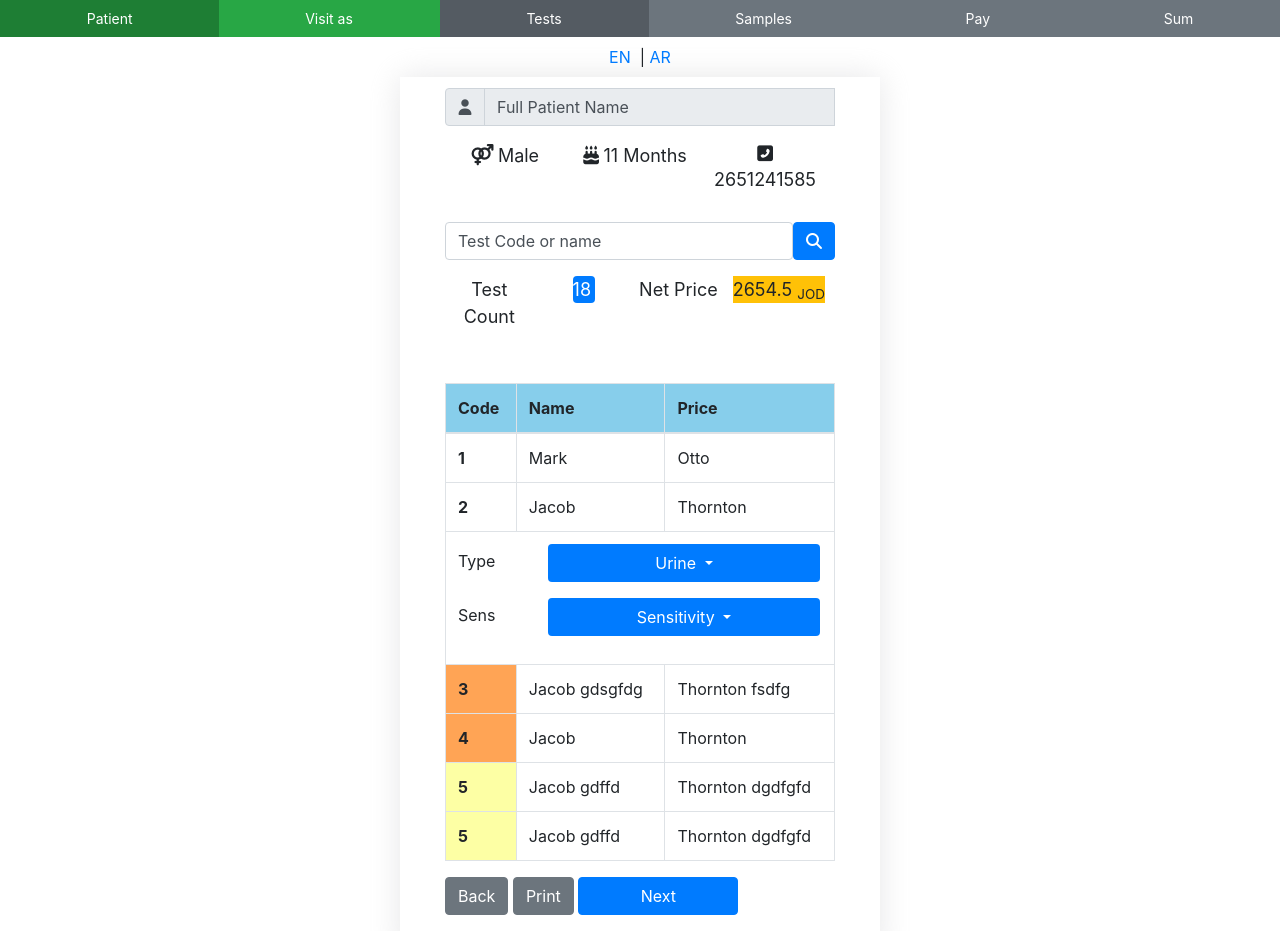
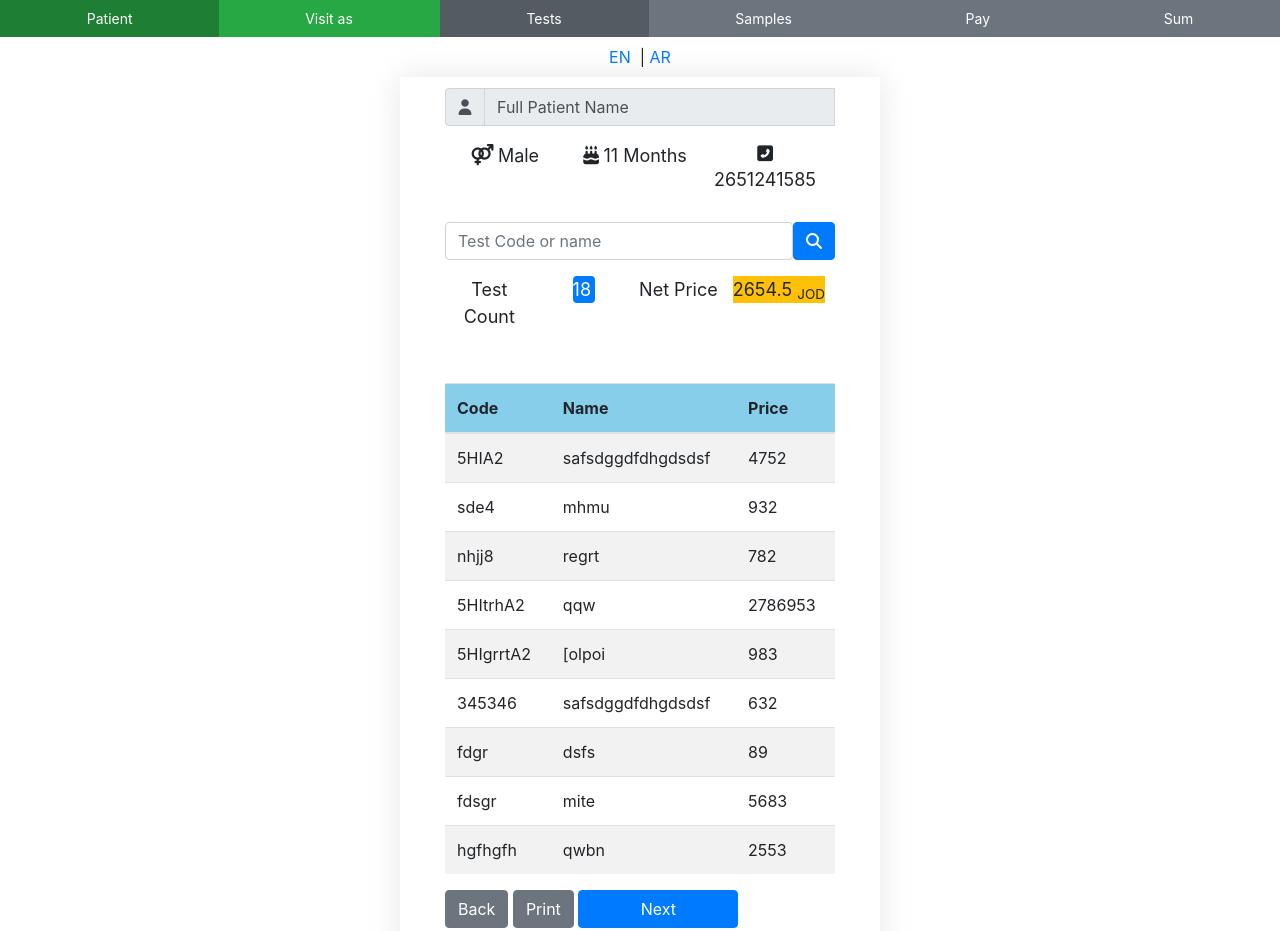
Before and after one commit to AnasAltobasi/biolab, a website: page tests.html in a window 1280 px wide. Drawn offline with Linux system fonts and the light colour scheme.

Commit message:
Filter Table In Tests Page

```diff
--- a/js/main.js
+++ b/js/main.js
@@ -1,10 +1,10 @@
 
 var lang = new Lang();
-lang.dynamic('en','./js/Languages/js/langpack/en.json');
-  lang.dynamic('ar','./js/Languages/js/langpack/ar.json');
-  lang.init({
-    defaultLang: 'en'
-  });
+lang.dynamic('en', './js/Languages/js/langpack/en.json');
+lang.dynamic('ar', './js/Languages/js/langpack/ar.json');
+lang.init({
+  defaultLang: 'en'
+});
 
 
 $(function () {
@@ -111,3 +111,89 @@ $(function () {
     return false;
   });
 });
+
+
+// Filter Data Table For Tests Page
+var myArray = [
+  { "Code": "5HIA2", "Name": "safsdggdfdhgdsdsf", "Price": "4752" },
+  { "Code": "sde4", "Name": "mhmu", "Price": "932" },
+  { "Code": "nhjj8", "Name": "regrt", "Price": "782" },
+  { "Code": "5HItrhA2", "Name": "qqw", "Price": "2786953" },
+  { "Code": "5HIgrrtA2", "Name": "[olpoi", "Price": "983" },
+  { "Code": "345346", "Name": "safsdggdfdhgdsdsf", "Price": "632" },
+  { "Code": "fdgr", "Name": "dsfs", "Price": "89" },
+  { "Code": "fdsgr", "Name": "mite", "Price": "5683" },
+  { "Code": "hgfhgfh", "Name": "qwbn", "Price": "2553" }
+]
+
+
+$("#InputSearch").on('keyup', function () {
+  var value = $(this).val();
+  console.log("Value:", value);
+  var data = searchTable(value, myArray);
+  buildTable(data);
+
+
+})
+
+buildTable(myArray)
+
+function searchTable(value, data) {
+  var filteredData = [];
+
+  for (var i = 0; i < data.length; i++) {
+    value = value.toLowerCase()
+    var Name = data[i].Name.toLowerCase();
+    var Code = data[i].Code;
+
+
+    if (Name.includes(value) || Code.includes(value)) {
+      filteredData.push(data[i]);
+    }
+  }
+  return filteredData;
+}
+
+$('th').on('click', function(){
+   var column = $(this).data('colname')
+   var order = $(this).data('order')
+   var text = $(this).html()
+   text = text.substring(0, text.length - 1);
+
+
+
+   if (order == 'desc'){
+      myArray = myArray.sort((a, b) => a[column] > b[column] ? 1 : -1)
+      $(this).data("order","asc");
+      text += '&#9660'
+   }else{
+      myArray = myArray.sort((a, b) => a[column] < b[column] ? 1 : -1)
+      $(this).data("order","desc");
+      text += '&#9650'
+   }
+
+  $(this).html(text)
+
+  buildTable(myArray)
+  })
+
+
+
+
+
+function buildTable(data){
+  var table = document.getElementById('myTable')
+  table.innerHTML = ''
+  for (var i = 0; i < data.length; i++){
+      var Code = `Code-${i}`
+      var Name = `Name-${i}`
+      var Price = `Price-${i}`
+
+      var row = `<tr>
+                      <td>${data[i].Code}</td>
+                      <td>${data[i].Name}</td>
+                      <td>${data[i].Price}</td>
+                 </tr>`
+      table.innerHTML += row
+  }
+}
--- a/tests.html
+++ b/tests.html
@@ -73,8 +73,8 @@
                     </div>
                 </div>
                 <div class="input-group mb-3">
-                    <input style="border-radius: 4px;" type="text" lang="en" class="form-control " id="PatientName"
-                        value="Test Code or name">
+                    <input style="border-radius: 4px;" type="text" lang="en" class="form-control " id="InputSearch"
+                        placeholder="Test Code or name">
                     <button type="button" class="btn btn-primary"><i class="fas fa-search"></i></button>
                 </div>
                 <div class="row mb-lg-4 ">
@@ -93,82 +93,16 @@
                         </div>
                     </div>
                 </div>
-                <table class="table table-bordered">
+                <table class="table table-striped">
                     <thead>
                         <tr style="background-color: skyblue;">
-                            <th scope="col">Code</th>
-                            <th scope="col">Name</th>
-                            <th scope="col">Price</th>
+                            <th scope="col" data-colname="Code" data-order="desc">Code</th>
+                            <th scope="col" data-colname="Name" data-order="desc">Name</th>
+                            <th scope="col" data-colname="Price" data-order="desc">Price</th>
                         </tr>
                     </thead>
-                    <tbody>
-                        <tr>
-                            <th scope="row">1</th>
-                            <td>Mark</td>
-                            <td>Otto</td>
-                        </tr>
-                        <tr>
-                            <th scope="row">2</th>
-                            <td>Jacob</td>
-                            <td>Thornton</td>
-                        </tr>
-                        <tr>
-                            <td scope="row" colspan="3">
-                                <div class="form-group ">
-                                    <label class="labelViewVisit FontSize mr-5">Type</label>
-                                    <div class="btn-group">
-                                        <button type="button" class="btn bg-primary dropdown-toggle" data-toggle="dropdown"
-                                            aria-haspopup="true" aria-expanded="false">
-                                            Urine
-                                        </button>
-                                        <div class="dropdown-menu">
-                                            <a class="dropdown-item" href="#">Action</a>
-                                            <a class="dropdown-item" href="#">Another action</a>
-                                            <a class="dropdown-item" href="#">Something else here</a>
-                                            <div class="dropdown-divider"></div>
-                                            <a class="dropdown-item" href="#">Separated link</a>
-                                        </div>
-                                    </div>
-                                </div>
-                                <div class="form-group ">
-                                    <label class="labelViewVisit FontSize mr-5">Sens</label>
-                                    <div class="btn-group ">
-                                        <button type="button" class="btn bg-primary dropdown-toggle" data-toggle="dropdown"
-                                            aria-haspopup="true" aria-expanded="false">
-                                            Sensitivity
-                                        </button>
-                                        <div class="dropdown-menu">
-                                            <a class="dropdown-item" href="#">Action</a>
-                                            <a class="dropdown-item" href="#">Another action</a>
-                                            <a class="dropdown-item" href="#">Something else here</a>
-                                            <div class="dropdown-divider"></div>
-                                            <a class="dropdown-item" href="#">Separated link</a>
-                                        </div>
-                                    </div>
-                                </div>
-                            </td>
+                    <tbody id="myTable">
 
-                        </tr>
-                        <tr>
-                            <th scope="row" style="background-color: #FFA455;">3</th>
-                            <td >Jacob gdsgfdg</td>
-                            <td>Thornton fsdfg</td>
-                        </tr>
-                        <tr>
-                            <th scope="row" style="background-color: #FFA455;">4</th>
-                            <td>Jacob</td>
-                            <td>Thornton</td>
-                        </tr>
-                        <tr>
-                            <th scope="row" style="background-color: #FDFFA4;">5</th>
-                            <td>Jacob gdffd</td>
-                            <td>Thornton dgdfgfd</td>
-                        </tr>
-                        <tr>
-                            <th scope="row" style="background-color: #FDFFA4;">5</th>
-                            <td>Jacob gdffd</td>
-                            <td>Thornton dgdfgfd</td>
-                        </tr>
                     </tbody>
                 </table>
 
```
